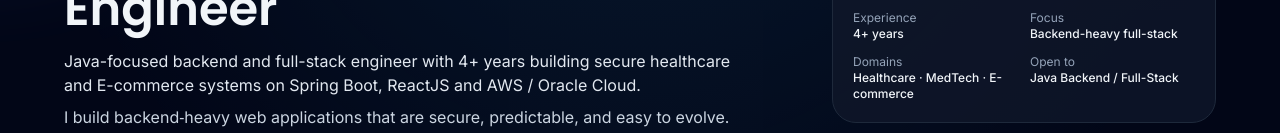
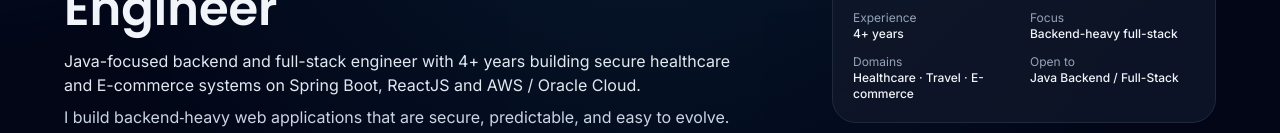
Before and after one commit to Sagarlahade-codebase/sagar-lahade-portfolio-3.o, a React (Vite) app: page / in a window 1280 px wide. Shown: the part 245-378 px from the top of the page. Built offline with nearby package versions, Linux system fonts and the light colour scheme.

Commit message:
Update domains listed in Hero component

```diff
--- a/src/sections/Hero.tsx
+++ b/src/sections/Hero.tsx
@@ -238,7 +238,7 @@ export const Hero = () => {
                 {[
                   ["Experience", "4+ years"],
                   ["Focus", "Backend-heavy full-stack"],
-                  ["Domains", "Healthcare · MedTech · E-commerce"],
+                  ["Domains", "Healthcare · Travel · E-commerce"],
                   ["Open to", "Java Backend / Full-Stack"],
                 ].map(([label, value]) => (
                   <div key={label}>
```
